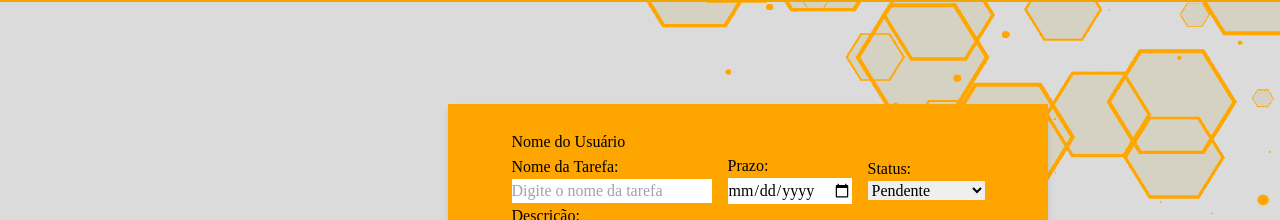
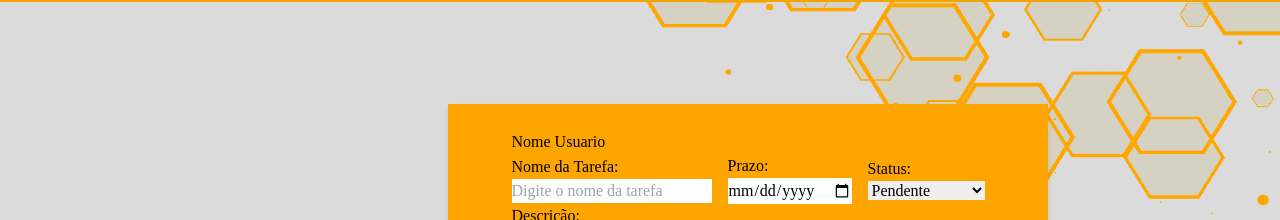
Before and after one commit to Senai-2024-TDS-3/Task_Hive, a React (Vite) app in the folder frontend/: page /user_cadastrar_task in a window 1280 px wide. Shown: the part 72-292 px from the top of the page. Built offline with nearby package versions, Linux system fonts and the light colour scheme; a web font is replaced by a local one.

Commit message:
att puxar nome cadastro task

```diff
--- a/frontend/src/components/forms/Form_Cadastro_Task.jsx
+++ b/frontend/src/components/forms/Form_Cadastro_Task.jsx
@@ -59,7 +59,7 @@ export default function Form_Cadastro_Task() {
     return (
         <div className="form-container">
             <form onSubmit={handleSubmit}>
-                <p>Nome do Usuário</p>
+                <p>Nome Usuario {idUsuario}</p>
                 {/* Aqui pode puxar o nome do usuário do estado ou contexto */}
                 <div className="form-row">
                     <label>
```
